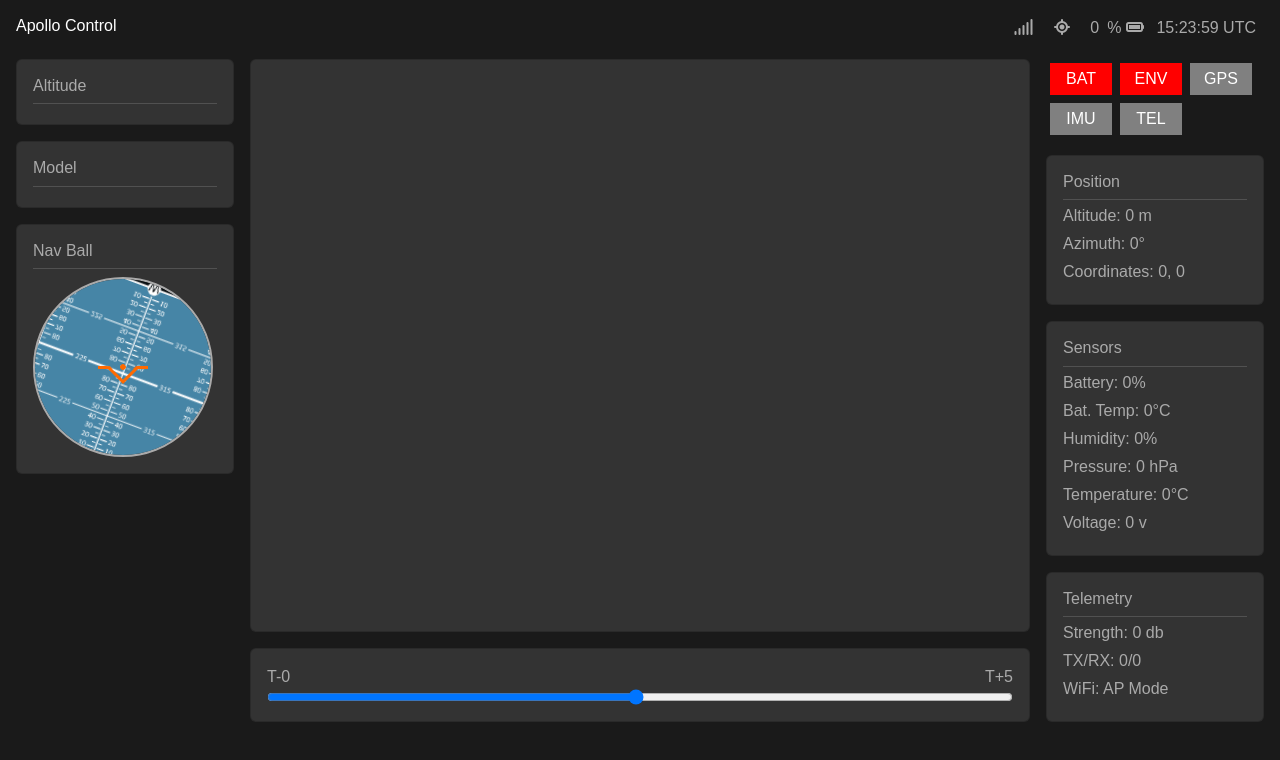
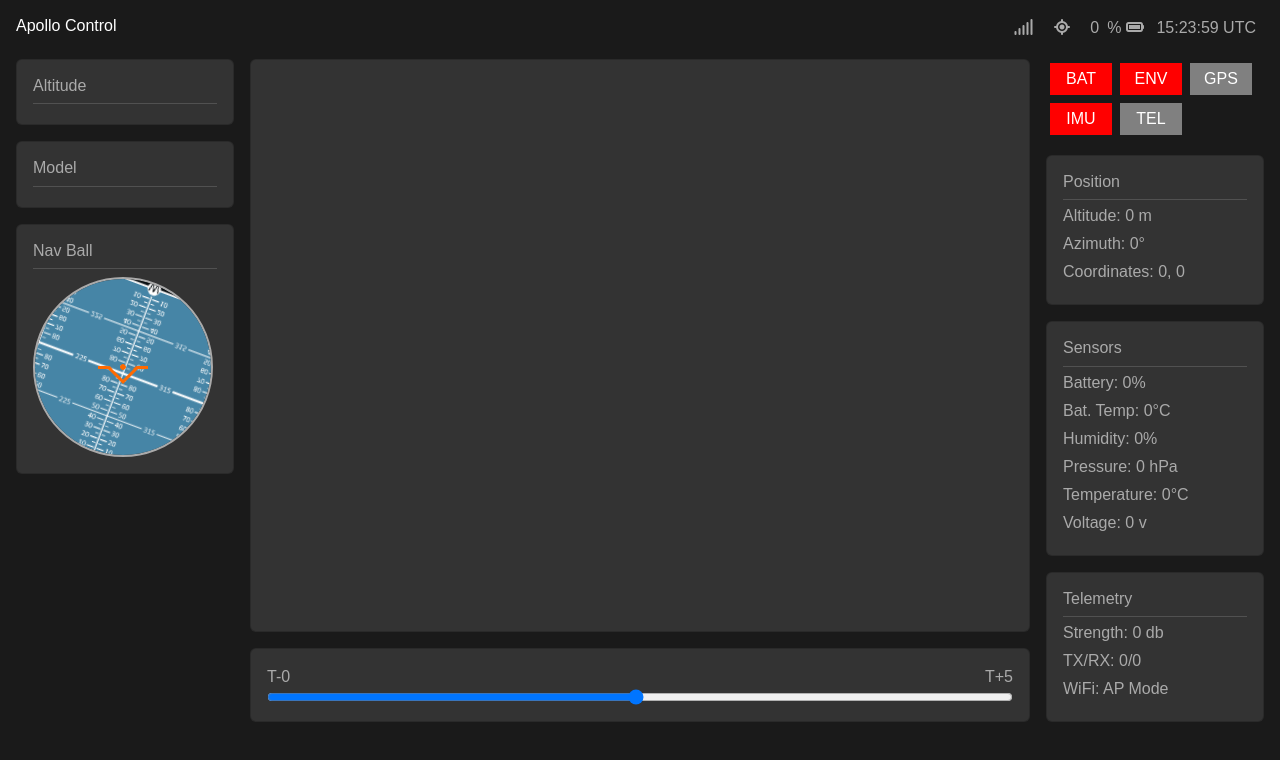
Before and after one commit to ztimson/apollo, a website: page ui/index.html in a window 1280 px wide. Drawn offline with Linux system fonts and the light colour scheme; no server answers.

Commit message:
Added IMU status light

```diff
--- a/ui/index.html
+++ b/ui/index.html
@@ -141,7 +141,7 @@
 					<div class="status status-bat">BAT</div>
 					<div class="status status-env">ENV</div>
 					<div class="status status-gps">GPS</div>
-					<div class="status status-agm">IMU</div>
+					<div class="status status-imu">IMU</div>
 					<div class="status status-tel">TEL</div>
 				</div>
 
@@ -199,9 +199,9 @@
 			const humidity = document.querySelectorAll('.humidity');
 			const navball = document.querySelectorAll('.navball');
 			const pressure = document.querySelectorAll('.pressure');
-			const statusAgm = document.querySelectorAll('.status-agm');
 			const statusBat = document.querySelectorAll('.status-bat');
 			const statusEnv = document.querySelectorAll('.status-env');
+			const statusImu = document.querySelectorAll('.status-imu');
 			const statusGps = document.querySelectorAll('.status-gps');
 			const statusTel = document.querySelectorAll('.status-tel');
 			const temperature = document.querySelectorAll('.temperature');
@@ -227,8 +227,9 @@
 				});
 
 				run('status').then(status => {
+					statusBat.forEach(sb => sb.style.background = status['bms'] === 'ok' ? 'green' : 'red');
 					statusEnv.forEach(se => se.style.background = status['bme280'] === 'ok' ? 'green' : 'red');
-					statusBat.forEach(sb => sb.style.background = status['bms'] === 'ok' ? 'green' : 'red');
+					statusImu.forEach(sb => sb.style.background = status['imu'] === 'ok' ? 'green' : 'red');
 				});
 
 				navball.forEach(n => n.style.transform = `rotate(${count * 5}deg)`);
```
